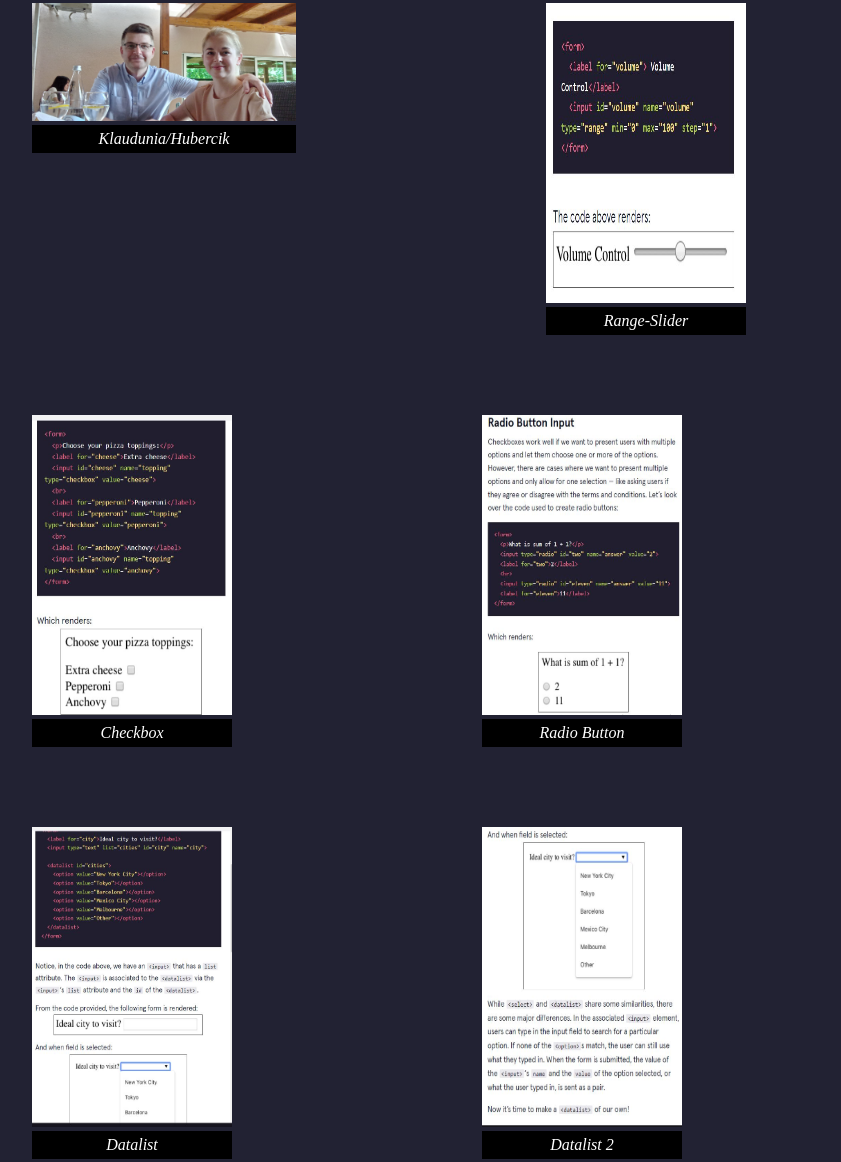
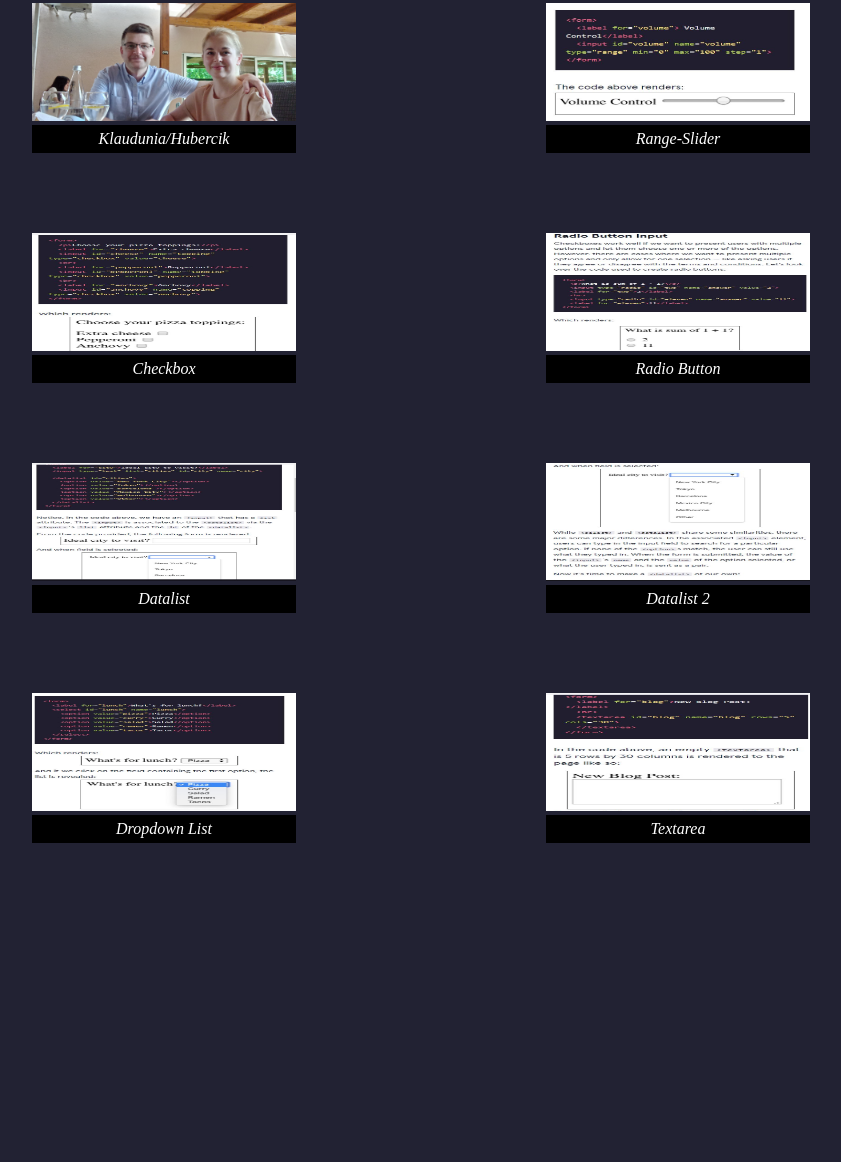
Before and after one commit to HHetmanus/CheatSheet, a plain HTML site: page index.html in a window 1280 px wide. Shown: the part 905-2067 px from the top of the page, without its empty margins (101-942 px from the left). After the commit the page ends 1788 px from the top, so only its background shows below. Drawn offline with Linux system fonts and the light colour scheme.

Commit message:
Update index.html

```diff
--- a/index.html
+++ b/index.html
@@ -88,32 +88,32 @@
         </figure>
 
         <figure>
-            <img class="img" src="FormNumberRangeSlider.JPG" alt="Range" width="200px" height="300px">
+            <img class="img" src="FormNumberRangeSlider.JPG" alt="Range" width="264px" height="118px">
             <figcaption>Range-Slider</figcaption>
         </figure>
         <figure>
-            <img class="img" src="CheckBox.JPG" alt="Checkbox" width="200px" height="300px">
+            <img class="img" src="CheckBox.JPG" alt="Checkbox" width="264px" height="118px">
             <figcaption>Checkbox</figcaption>
         </figure>
         <figure>
-            <img class="img" src="RadioButton.JPG" alt="Radio" width="200px" height="300px">
+            <img class="img" src="RadioButton.JPG" alt="Radio" width="264px" height="118px">
             <figcaption>Radio Button</figcaption>
         </figure>
         <br>
         <figure>
-            <img class="img" src="Datalist1.JPG" alt="Datalist" width="200px" height="300px">
+            <img class="img" src="Datalist1.JPG" alt="Datalist" width="264px" height="118px">
             <figcaption>Datalist</figcaption>
         </figure>
         <figure>
-            <img class="img" src="Datalist2.JPG" alt="DataList2" width="200px" height="300px">
+            <img class="img" src="Datalist2.JPG" alt="DataList2" width="264px" height="118px">
             <figcaption>Datalist 2</figcaption>
         </figure>
         <figure>
-            <img class="img" src="DropdownList.JPG" alt="DropdownList" width="200px" height="300px">
+            <img class="img" src="DropdownList.JPG" alt="DropdownList" width="264px" height="118px">
             <figcaption>Dropdown List</figcaption>
         </figure>
         <figure>
-            <img class="img" src="TextArea.JPG" alt="TextArea" width="200px" height="300px">
+            <img class="img" src="TextArea.JPG" alt="TextArea" width="264px" height="118px">
             <figcaption>Textarea</figcaption>
         </figure>
     </div>
```
